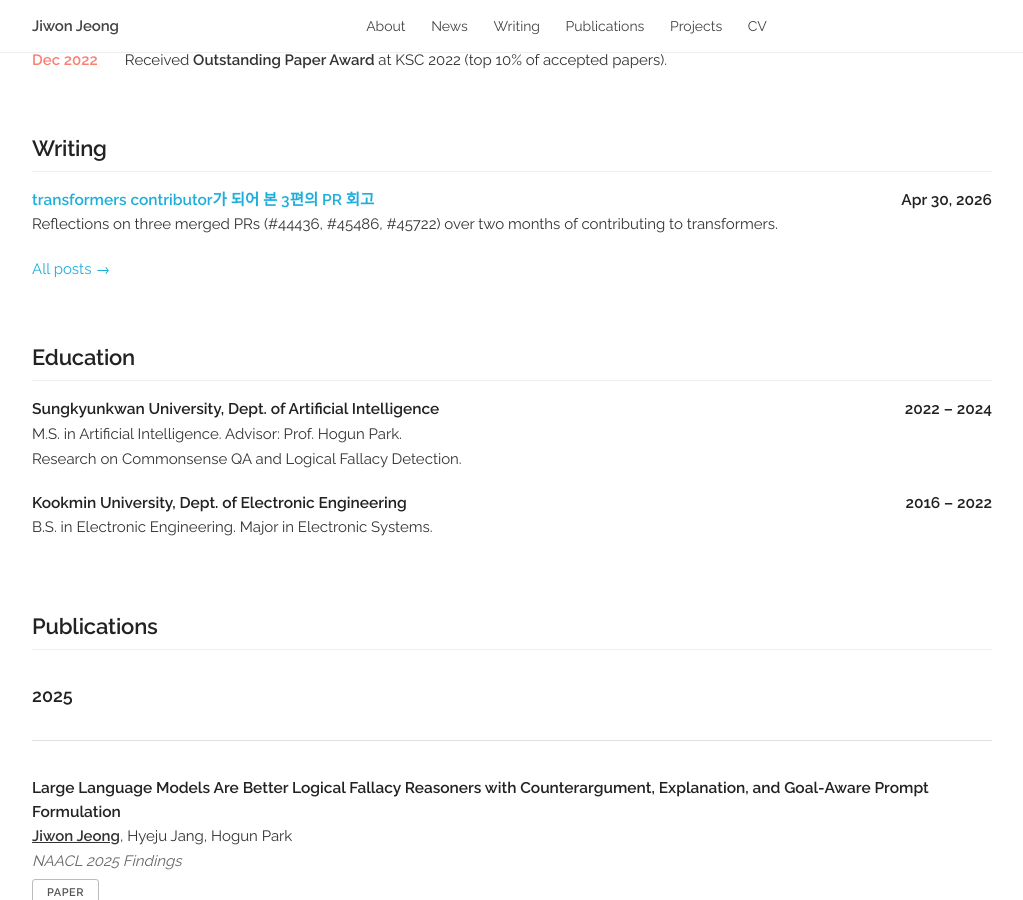
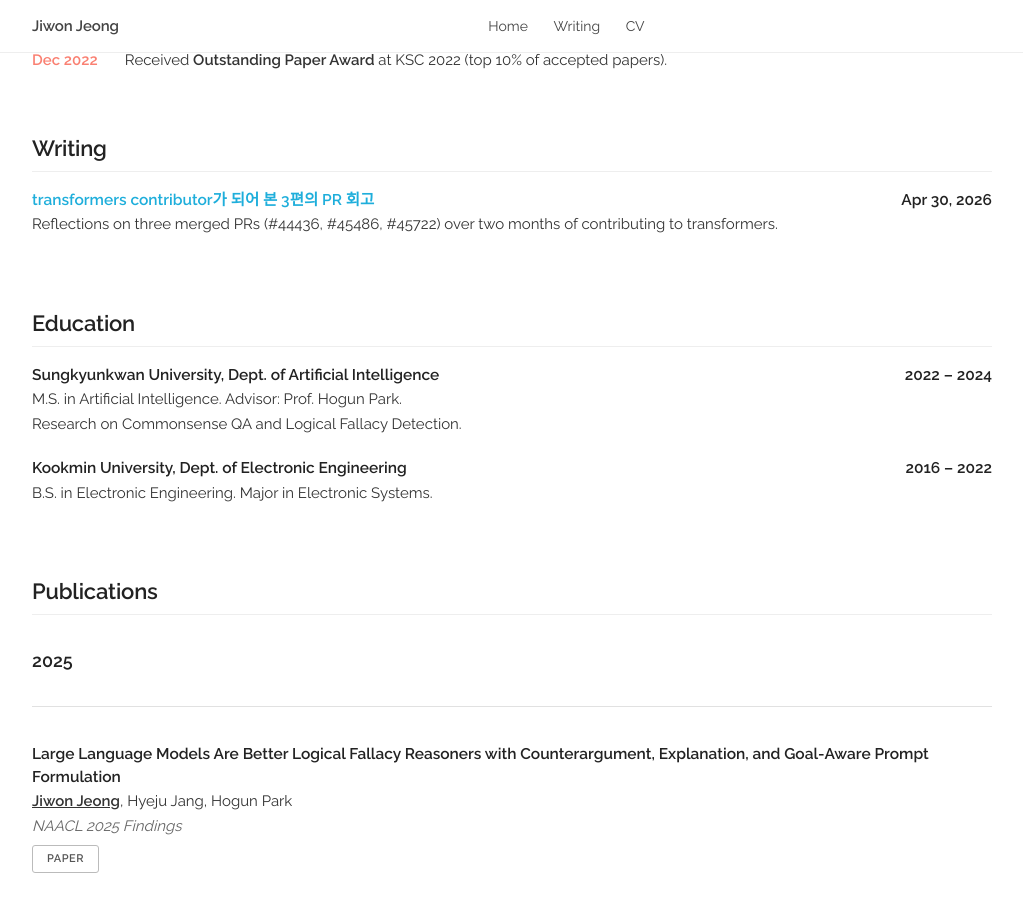
Before and after one commit to jw9603/jw9603.github.io, a Jekyll site: the page index.html, which Jekyll copies as it is, in a window 1280 px wide and 900 px high, scrolled down 1040 px. Shown: the whole window, without its empty margins (128-1151 px from the left). Built offline with Jekyll 4.4.1, drawn with Linux system fonts in a browser that asks for light colours; a style sheet for code colours, icons or effects is not loaded.

Commit message:
feat: simplify top nav to Home/Writing/CV (page links only)

```diff
--- a/index.html
+++ b/index.html
@@ -28,11 +28,8 @@
     <div class="container nav-inner">
       <a href="/" class="nav-brand">Jiwon Jeong</a>
       <div class="nav-links">
-        <a href="#about">About</a>
-        <a href="#news">News</a>
-        <a href="#writing">Writing</a>
-        <a href="#publications">Publications</a>
-        <a href="#projects">Projects</a>
+        <a href="/">Home</a>
+        <a href="/writing/">Writing</a>
         <a href="cv.pdf" target="_blank">CV</a>
       </div>
     </div>
@@ -134,7 +131,6 @@
         </p>
         <p>Reflections on three merged PRs (#44436, #45486, #45722) over two months of contributing to transformers.</p>
       </div>
-      <p style="margin-top: 8px;"><a href="/writing/">All posts &rarr;</a></p>
     </div>
 
     <!-- ========== Education ========== -->
```
